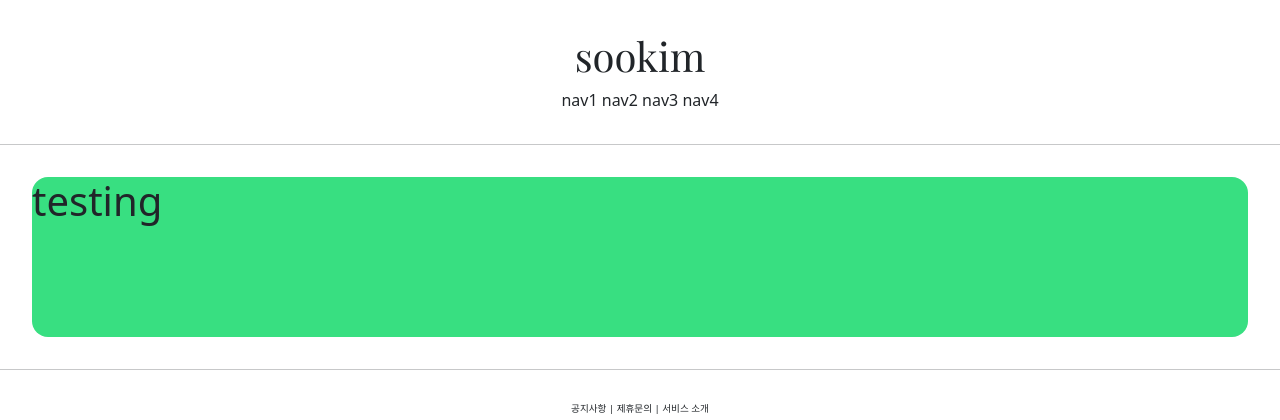
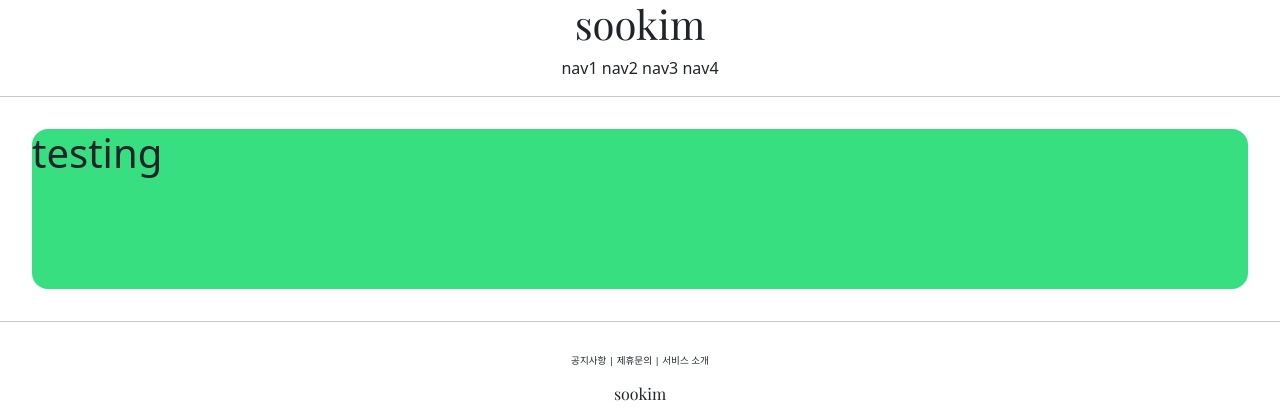
Before and after one commit to SoohwanKim01/portfoillo_webapp, a Django app: page /account/hello_world/ in a window 1280 px wide. Shown: the top 420 px of the page. Run offline with Django 3.2, Linux system fonts and the light colour scheme.

Commit message:
margin bottom

```diff
--- a/templates/header.html
+++ b/templates/header.html
@@ -1,4 +1,4 @@
-    <div style="text-align:center; margin: 2rem 0; ">
+    <div style="text-align:center; margin-bottom: 2rem 0; ">
         <div>
             <h1 style="font-family: 'Playfair Display', serif;">sookim</h1>
         </div>
```
